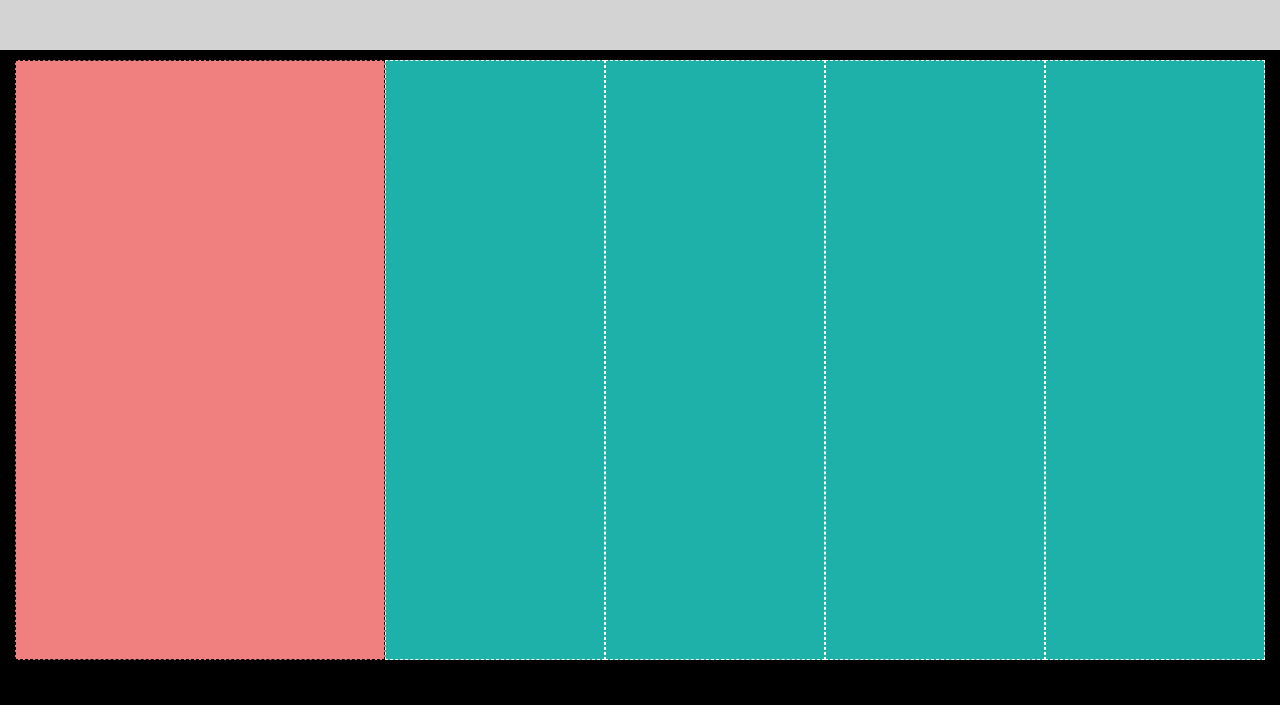
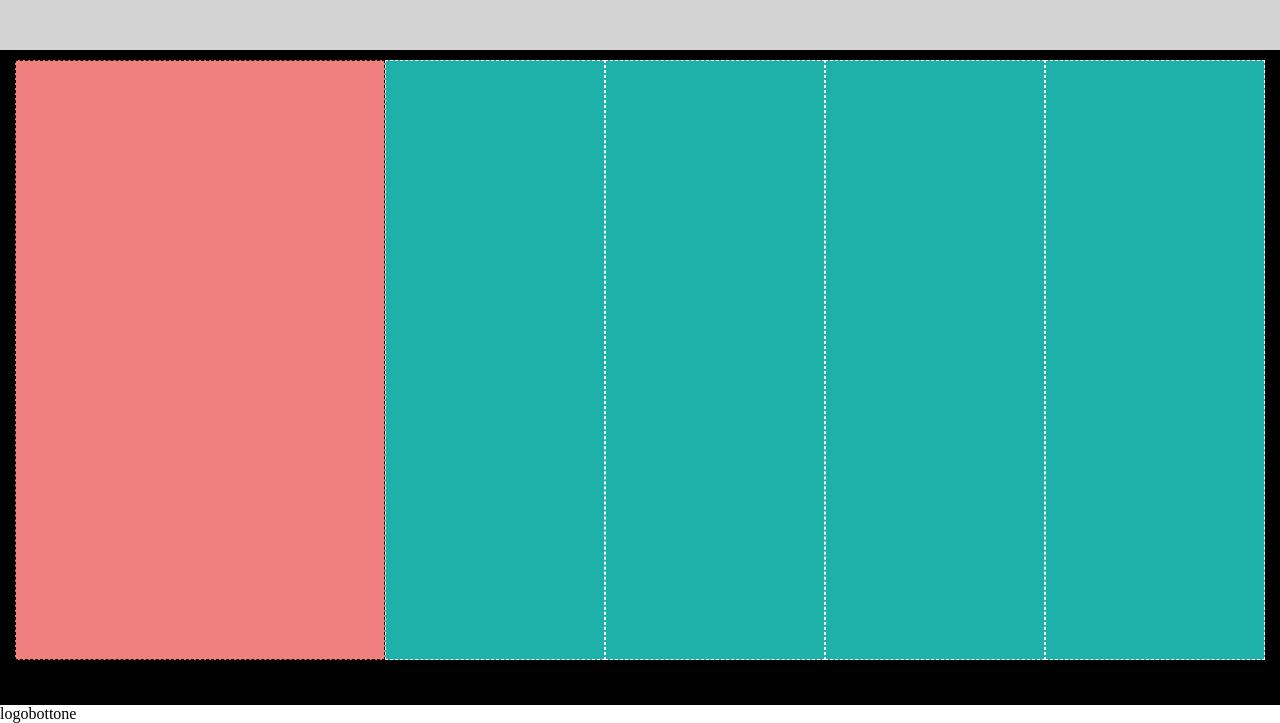
Before and after one commit to AnotherDebug/htmlcss-struttura-discord, a plain HTML site: page index.html in a window 1280 px wide. Shown: the part 3045-3768 px from the top of the page. Drawn offline with Linux system fonts and the light colour scheme.

Commit message:
[UPDATE]: footer  sign up

```diff
--- a/index.html
+++ b/index.html
@@ -112,9 +112,11 @@
             <div class="policies"></div>
         </div>
         <!-- Sign up -->
-        <div class="row-signup">
-            <div class="logo"></div>
-            <div class="button"></div>
+        <div class="row-signup flex-container">
+            <div class="box-signup flex-container">
+                <div class="logo flex-container">logo</div>
+                <div class="button flex-container">bottone</div>
+            </div>
         </div>
         <!-- /social media-nav footer e sign up -->
 
```
